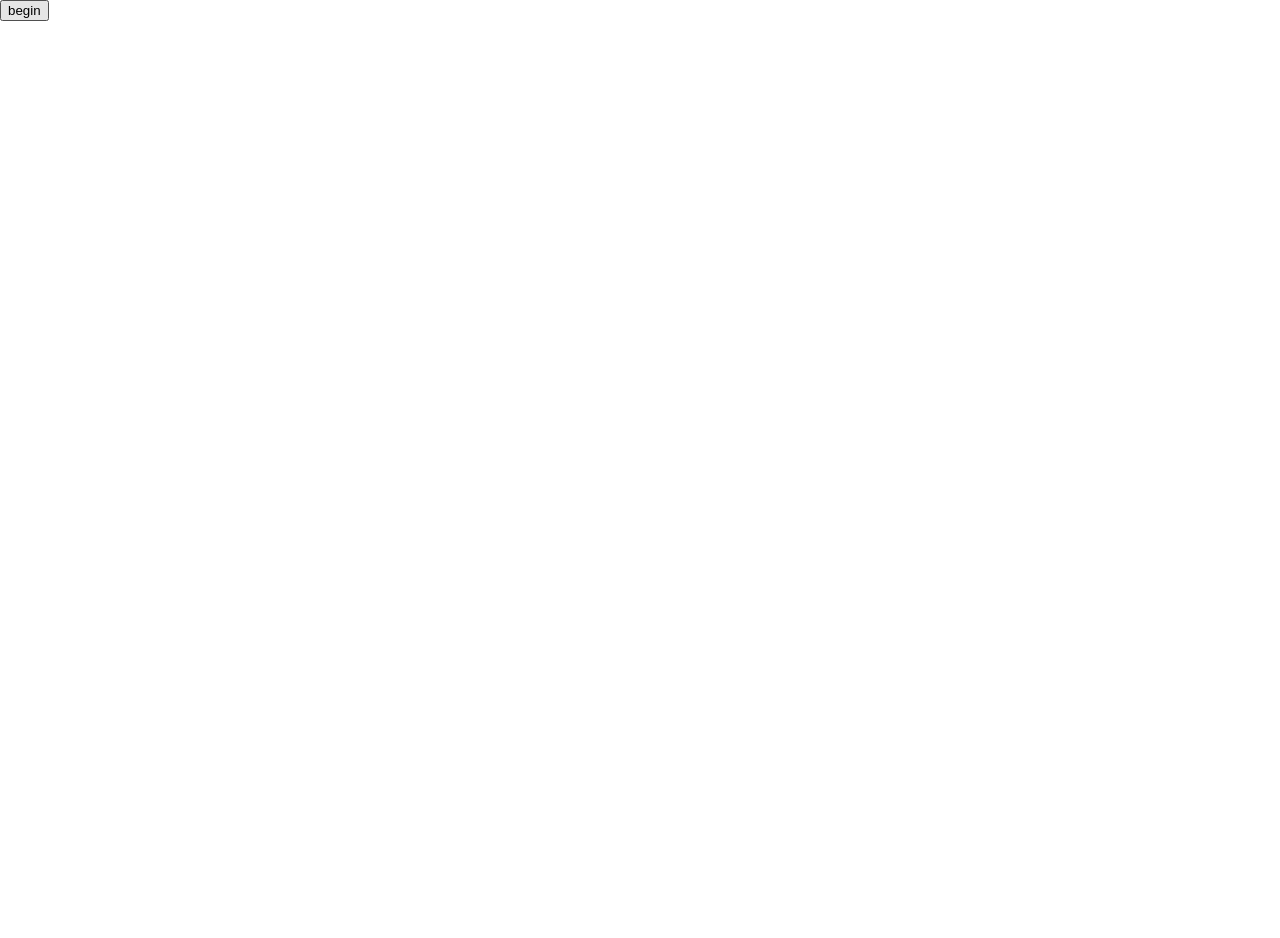
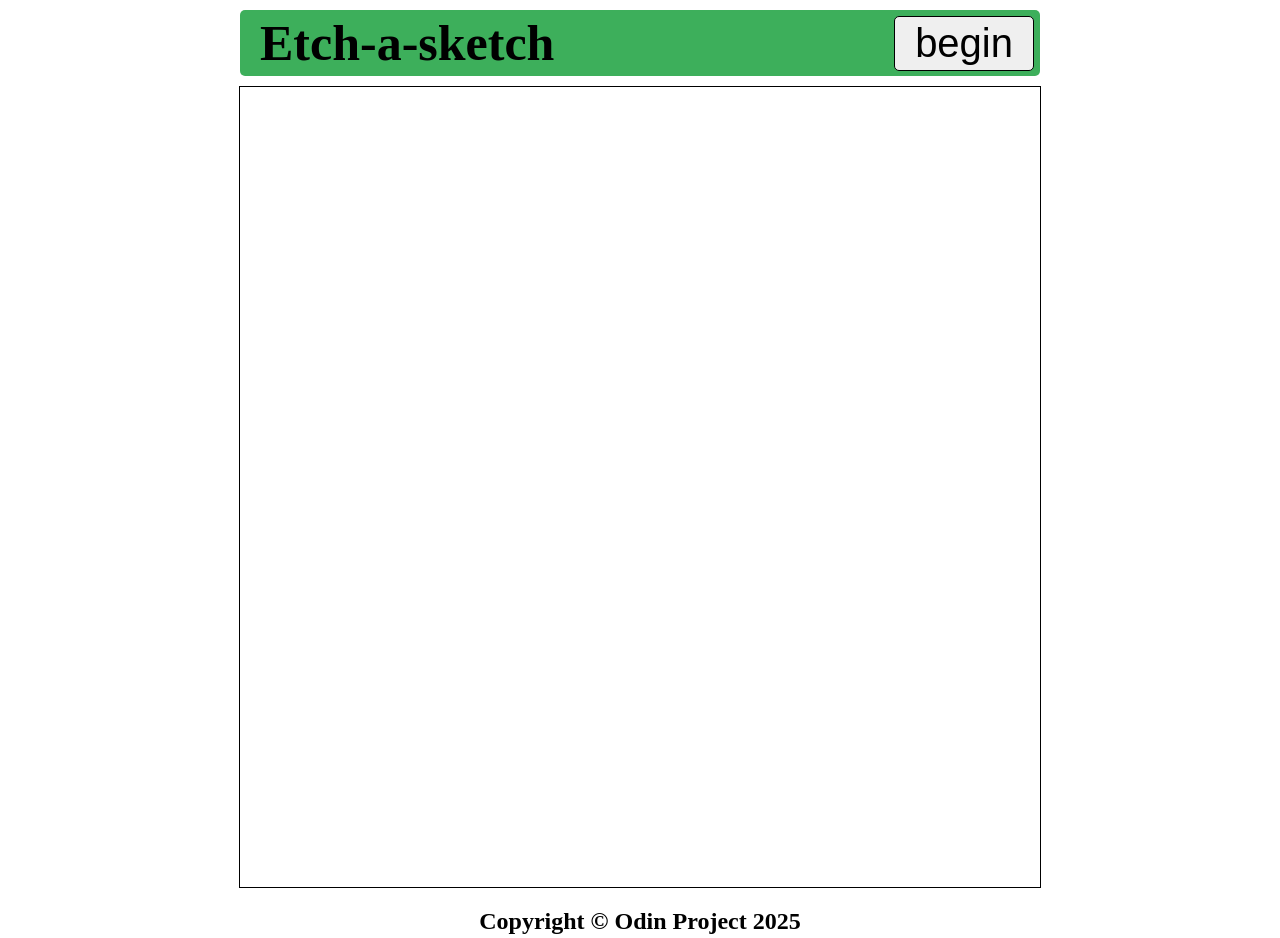
Before and after one commit to dnlaxe/etch-a-sketch, a plain HTML site: page index.html in a window 1280 px wide. Before the commit the page ends 821 px from the top, so only its background shows below. Drawn offline with Linux system fonts and the light colour scheme.

Commit message:
Modified html, css, js

```diff
--- a/index.html
+++ b/index.html
@@ -6,14 +6,14 @@
     <title>Document</title>
     <link rel="stylesheet" href="style.css">
 </head>
-    <button>begin</button>
-
-
+    <div class="header">
+        <h1>Etch-a-sketch</h1>
+        <button>begin</button>
+    </div>
 
     <div class="grid"></div>
 
-
-
+    <h2>Copyright © Odin Project 2025</h1>
 
     <script src="script.js"></script>
 </body>
--- a/script.js
+++ b/script.js
@@ -1,20 +1,38 @@
 const grid = document.querySelector('.grid')
 const button = document.querySelector('button');
+const header = document.querySelector('.header');
+
+header.style.backgroundColor = randomColor();
 
 button.addEventListener("click", () => {
     const size = prompt('Grid length (1-100): ');
+    if (size > 100) {
+        alert("Please choose a value under 100.");
+        return;
+    }
 
     grid.innerHTML = "";
+    header.style.backgroundColor = randomColor();
 
     for (i = 0; i < size; i++) {
     const row = document.createElement('div');
     row.className = 'row';
     for (j = 0; j < size; j++) {
         const column = document.createElement('div');
+        let opacity = 0;
         column.className = 'column';
+        column.style.opacity = opacity;
 
         column.addEventListener("mouseenter", () => {
-        column.style.backgroundColor = 'black';
+            if (opacity < 1) {
+                opacity += 0.1;
+                column.style.opacity = opacity;
+            }
+
+        const getComputedStyle = window.getComputedStyle(column);
+        console.log(getComputedStyle.getPropertyValue('opacity'));
+
+        column.style.backgroundColor = randomColor();
         });
 
         row.appendChild(column);
@@ -23,3 +41,10 @@ button.addEventListener("click", () => {
     };
 
 });
+
+function randomColor() {
+    const r = Math.floor(Math.random() * 256);
+    const g = Math.floor(Math.random() * 256);
+    const b = Math.floor(Math.random() * 256);
+    return `rgb(${r}, ${g}, ${b})`
+}
--- a/style.css
+++ b/style.css
@@ -2,6 +2,10 @@ body {
     margin: 0;
     padding: 0;
     box-sizing: border-box;
+    display: flex;
+    justify-content: center;
+    align-items: center;
+    flex-direction: column;
 }
 
 .grid {
@@ -9,6 +13,8 @@ body {
     width: 800px;
     display: flex;
     flex-direction: column;
+    border-style: solid;
+    border-width: 1px;
 }
 
 .row {
@@ -19,3 +25,27 @@ body {
 .column {
     flex: 1;
 }
+
+h1 {
+    font-size : 50px;
+    margin: 0;
+    padding: 4px 0 4px 20px;
+}
+
+button {
+    font-size : 40px;
+    margin: 0 6px;
+    border-radius: 5px;
+    border-width: 1px;
+    border-style: solid;
+    padding: 4px 20px;
+}
+
+.header {
+    display: flex;
+    align-items: center;
+    justify-content: space-between;
+    width: 800px;
+    margin: 10px 0;
+    border-radius: 5px;
+}
```
